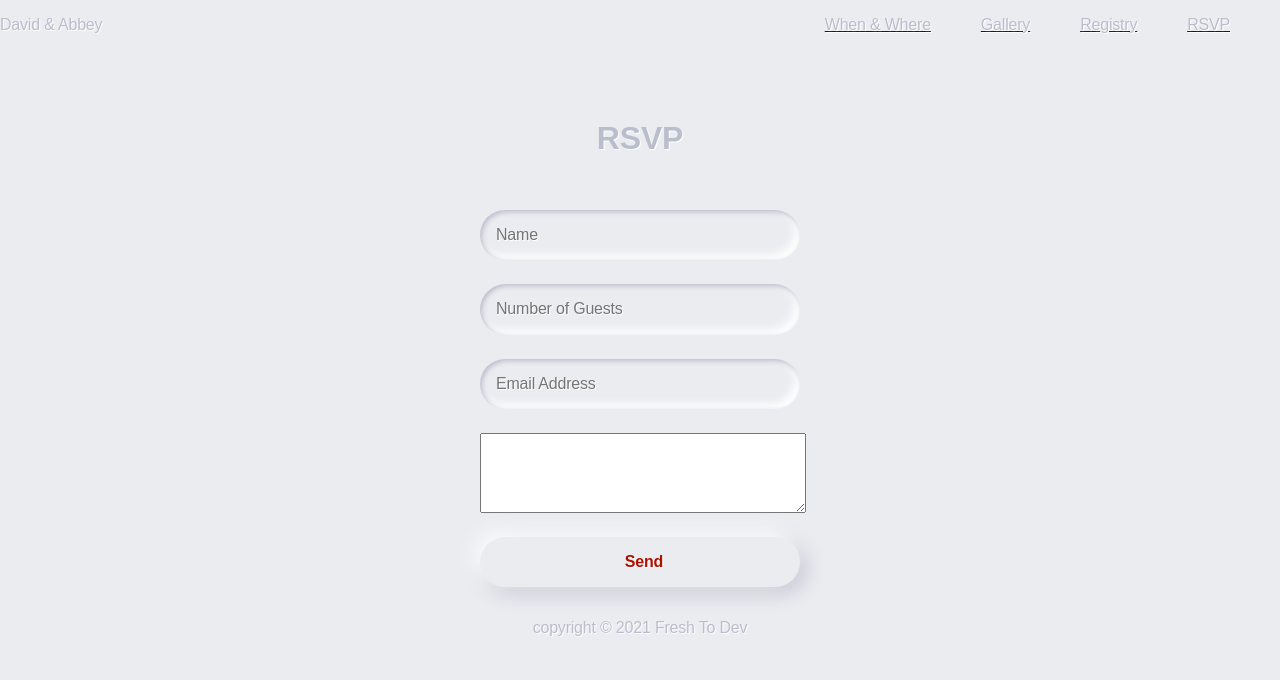
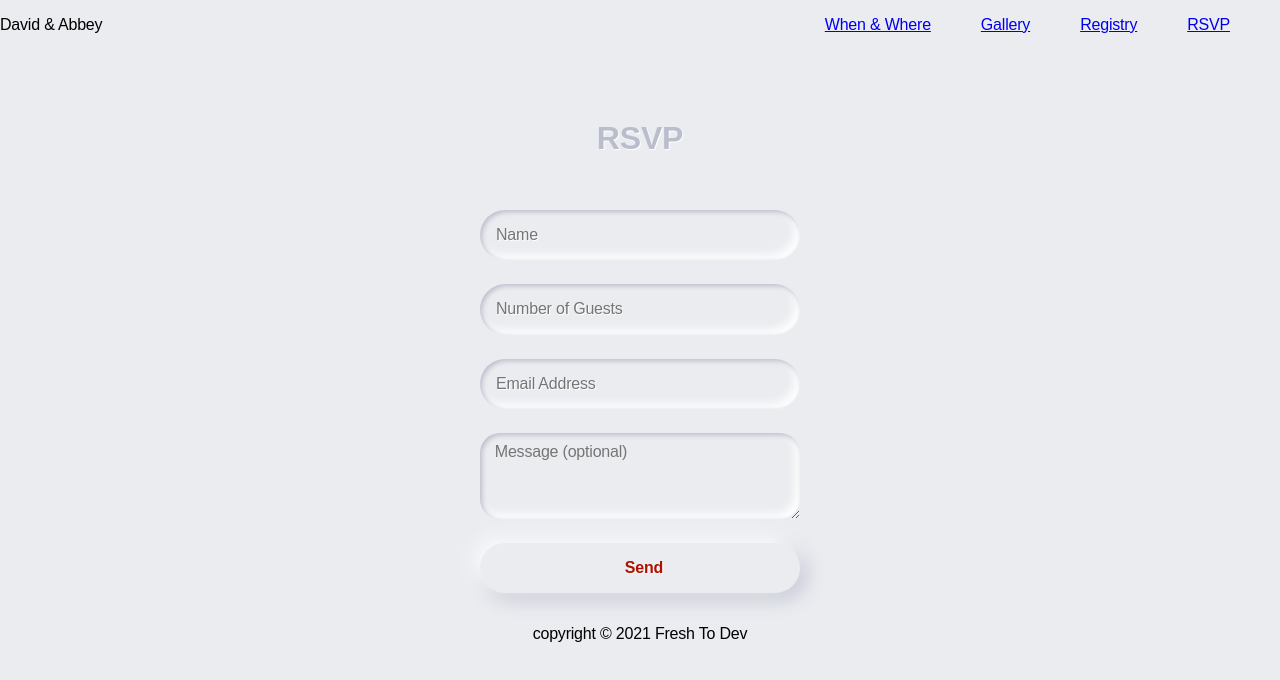
Before and after one commit to mdflynn/stieber-wedding, a React (Create React App) app: page /rsvp in a window 1280 px wide. Shown: the top 680 px of the page. Built offline with nearby package versions, Linux system fonts and the light colour scheme.

Commit message:
add styling to text area

```diff
--- a/src/components/Rsvp/Rsvp.js
+++ b/src/components/Rsvp/Rsvp.js
@@ -6,7 +6,7 @@ const Rsvp = () => {
 
   return (
     <form>
-      <div class="segment">
+      <div className="segment">
         <h1>RSVP</h1>
       </div>
       <label className="form-label">
@@ -19,10 +19,10 @@ const Rsvp = () => {
         <input className="form-input" type="text" placeholder="Email Address" />
       </label>
       <label className="form-label">
-        <textarea rows="4" cols="50"></textarea>
+        <textarea rows="4" cols="50" placeholder="   Message (optional)"></textarea>
       </label>
-      <button class="red" type="button">
-        <i class="icon ion-md-lock"></i> Send
+      <button className="form-button" type="button">
+        <i className="icon ion-md-lock"></i> Send
       </button>
     </form>
   );
--- a/src/components/Rsvp/Rsvp.scss
+++ b/src/components/Rsvp/Rsvp.scss
@@ -1,55 +1,66 @@
 $ruler: 16px;
-$color-red: #AE1100;
-$color-bg: #EBECF0;
-$color-shadow: #BABECC;
-$color-white: #FFF;
+$color-red: #ae1100;
+$color-bg: #ebecf0;
+$color-shadow: #babecc;
+$color-white: #fff;
 
-body, html {
-  background-color:$color-bg;
+body,
+html {
+  background-color: $color-bg;
 }
 
-body, p, .form-input, select, textarea, button {
-    font-family: 'Montserrat', sans-serif;
-    letter-spacing: -0.2px;
-    font-size: $ruler;
+textarea {
+    background-color: $color-bg;
+    border-radius: 20px;
+    border: none;
+    padding-top: 10px;
 }
 
-div, p {
-  color: $color-shadow;
-  text-shadow: 1px 1px 1px $color-white;
+body,
+p,
+.form-input,
+select,
+textarea,
+.form-button {
+  font-family: "Montserrat", sans-serif;
+  letter-spacing: -0.2px;
+  font-size: $ruler;
 }
-
 
 form {
   padding: $ruler;
-  width: $ruler*20;
+  width: $ruler * 20;
   margin: 0 auto;
 }
 
 .segment {
-  padding: $ruler*2 0;
+  color: $color-shadow;
+  text-shadow: 1px 1px 1px $color-white;
+  padding: $ruler * 2 0;
   text-align: center;
 }
 
-button, .form-input {
+.form-button,
+.form-input {
   border: 0;
   outline: 0;
   font-size: $ruler;
-  border-radius: $ruler*20;
+  border-radius: $ruler * 20;
   padding: $ruler;
-  background-color:$color-bg;
+  background-color: $color-bg;
   text-shadow: 1px 1px 0 $color-white;
 }
 
-.form-label, textarea {
+.form-label,
+textarea {
   display: block;
-  margin-bottom: $ruler*1.5;
+  margin-bottom: $ruler * 1.5;
   width: 100%;
 }
 
-.form-input {
+.form-input, textarea {
   margin-right: $ruler/2;
-  box-shadow:  inset 2px 2px 5px $color-shadow, inset -5px -5px 10px $color-white;
+  box-shadow: inset 2px 2px 5px $color-shadow, inset -5px -5px 10px $color-white;
   width: 100%;
   box-sizing: border-box;
   transition: all 0.2s ease-in-out;
@@ -57,14 +68,15 @@ button, .form-input {
   -webkit-appearance: none;
 
   &:focus {
-    box-shadow:  inset 1px 1px 2px $color-shadow, inset -1px -1px 2px $color-white;
+    box-shadow: inset 1px 1px 2px $color-shadow,
+      inset -1px -1px 2px $color-white;
   }
 }
 
-button {
-  color:#61677C;
+.form-button {
+  color: #61677c;
   font-weight: bold;
-  box-shadow: -5px -5px 20px $color-white,  5px 5px 20px $color-shadow;
+  box-shadow: -5px -5px 20px $color-white, 5px 5px 20px $color-shadow;
   transition: all 0.2s ease-in-out;
   cursor: pointer;
   font-weight: 600;
@@ -74,7 +86,8 @@ button {
   }
 
   &:active {
-    box-shadow: inset 1px 1px 2px $color-shadow, inset -1px -1px 2px $color-white;
+    box-shadow: inset 1px 1px 2px $color-shadow,
+      inset -1px -1px 2px $color-white;
   }
 
   .icon {
@@ -84,22 +97,22 @@ button {
   &.unit {
     border-radius: $ruler/2;
     line-height: 0;
-    width: $ruler*3;
-    height: $ruler*3;
-    display:inline-flex;
+    width: $ruler * 3;
+    height: $ruler * 3;
+    display: inline-flex;
     justify-content: center;
-    align-items:center;
+    align-items: center;
     margin: 0 $ruler/2;
-    font-size: $ruler*1.2;
+    font-size: $ruler * 1.2;
 
     .icon {
       margin-right: 0;
     }
   }
 
-  &.red {
+  &.form-button {
     display: block;
     width: 100%;
-    color:$color-red;
+    color: $color-red;
   }
 }
```
